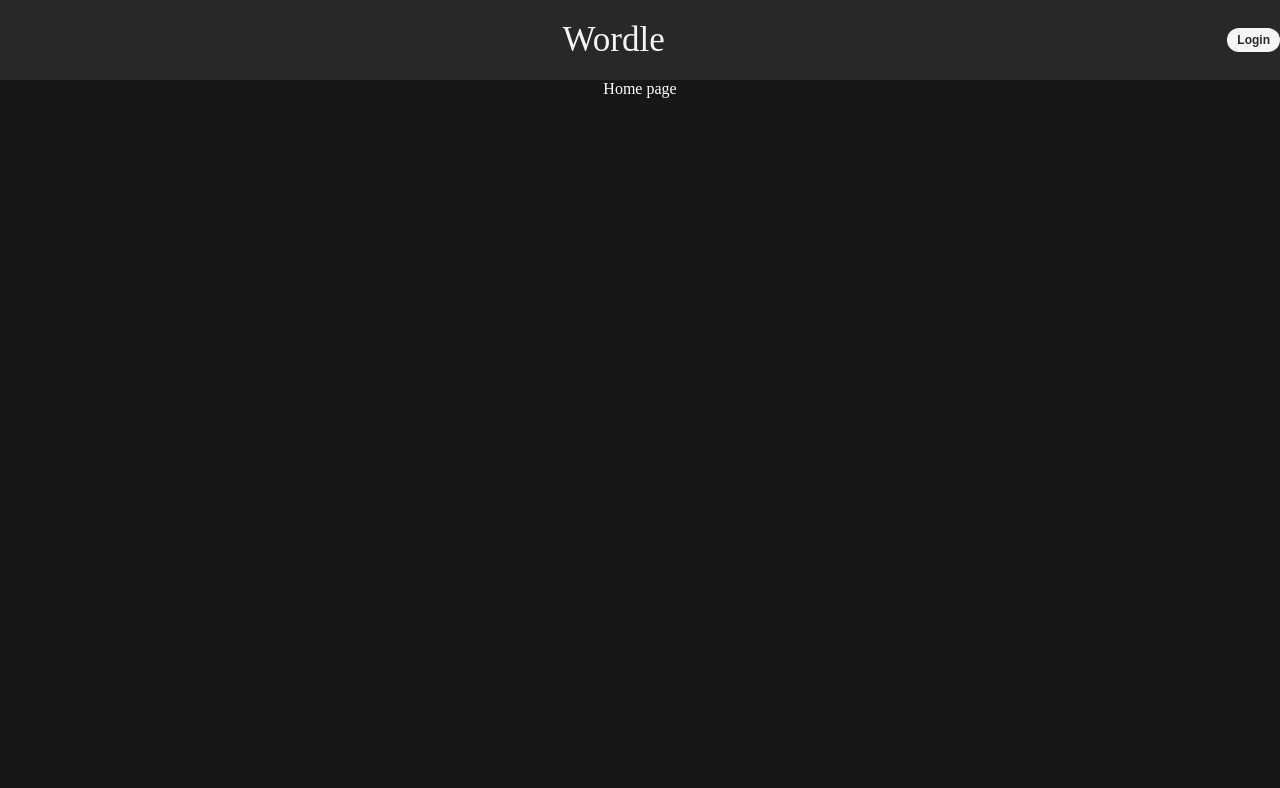
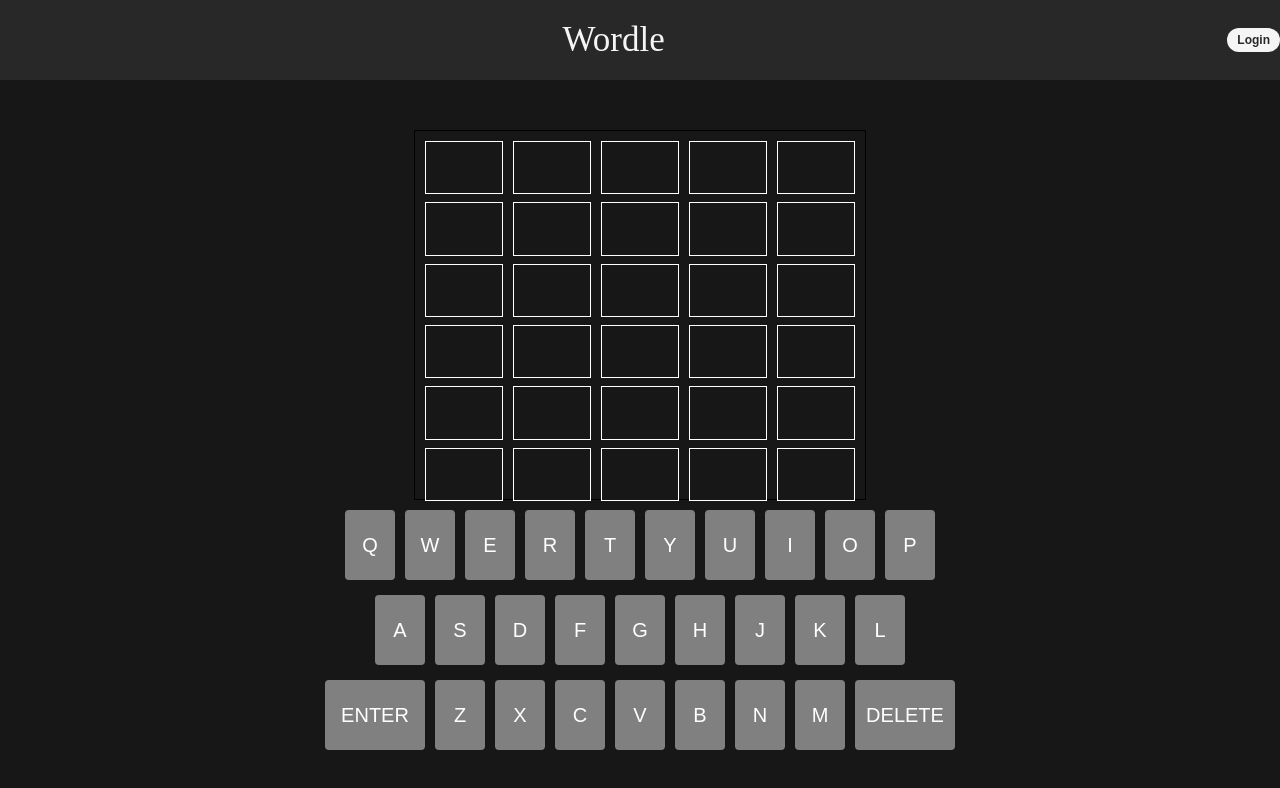
Before and after one commit to Devansh1741/Wordle, a React (Create React App) app: page / in a window 1280 px wide. Shown: the top 788 px of the page. Built offline with nearby package versions, Linux system fonts and the light colour scheme; no server answers.

Commit message:
Keyboard and Board
Added the UI for the board and added the keyboard functionality

```diff
--- a/src/App.css
+++ b/src/App.css
@@ -105,3 +105,81 @@ button {
   border-radius: 50%;
   margin-right: 20px;
 }
+
+.board {
+  width: 450px;
+  height: 550px;
+  border: 1px solid black;
+  display: flex;
+  flex-direction: column;
+}
+
+.row {
+  flex: 33%;
+  display: flex;
+  flex-direction: row;
+  margin: 5px;
+}
+
+.letter {
+  border: 1px solid white;
+  background-color: #171717;
+  flex: 33%;
+  height: 100%;
+  margin: 5px;
+  display: grid;
+  place-items: center;
+  font-size: 30px;
+  font-weight: bolder;
+  color: white;
+  font-family: Arial, Helvetica, sans-serif;
+}
+
+.line1 {
+  flex: 33%;
+  display: flex;
+  flex-direction: row;
+  display: flex;
+  justify-content: center;
+  margin: 5px;
+}
+.line2 {
+  flex: 33%;
+  display: flex;
+  flex-direction: row;
+  justify-content: center;
+  margin: 5px;
+}
+.line3 {
+  flex: 33%;
+  display: flex;
+  flex-direction: row;
+  justify-content: center;
+  margin: 5px;
+}
+
+.key {
+  width: 50px;
+  height: 70px;
+  margin: 5px;
+  border-radius: 4px;
+  display: grid;
+  place-items: center;
+  font-size: 20px;
+  background-color: grey;
+  color: white;
+  font-family: Arial, Helvetica, sans-serif;
+  cursor: pointer;
+}
+
+#big{
+  width: 100px;
+}
+.game {
+  width: 100vw;
+  height: calc(100vh - 170px);
+  display: flex;
+  align-items: center;
+  padding-top: 50px;
+  flex-direction: column;
+}
--- a/src/App.tsx
+++ b/src/App.tsx
@@ -14,7 +14,6 @@ function App() {
           <Route path='/' element={<Home />}/>
         </Routes>
       </Router>
-      {/* <Navbar /> */}
     </div>
   );
 }
--- /dev/null
+++ b/src/Words.tsx
@@ -0,0 +1,10 @@
+export type BoardDefaultType = Array<Array<string>>;
+
+export const boardDefault = [
+    ["", "", "", "", ""],
+    ["", "", "", "", ""],
+    ["", "", "", "", ""],
+    ["", "", "", "", ""],
+    ["", "", "", "", ""],
+    ["", "", "", "", ""],
+]
--- /dev/null
+++ b/src/components/Board.tsx
@@ -0,0 +1,50 @@
+import { Letter } from "./Letter";
+import '../App.css'
+export const Board = () => {
+
+
+    return <div className="board">
+        <div className="row">
+            <Letter letterPos={0} attemptVal={0} />
+            <Letter letterPos={1} attemptVal={0} />
+            <Letter letterPos={2} attemptVal={0} />
+            <Letter letterPos={3} attemptVal={0} />
+            <Letter letterPos={4} attemptVal={0} />
+        </div>
+        <div className="row">
+            <Letter letterPos={0} attemptVal={1} />
+            <Letter letterPos={1} attemptVal={1} />
+            <Letter letterPos={2} attemptVal={1} />
+            <Letter letterPos={3} attemptVal={1} />
+            <Letter letterPos={4} attemptVal={1} />
+        </div>
+        <div className="row">
+            <Letter letterPos={0} attemptVal={2} />
+            <Letter letterPos={1} attemptVal={2} />
+            <Letter letterPos={2} attemptVal={2} />
+            <Letter letterPos={3} attemptVal={2} />
+            <Letter letterPos={4} attemptVal={2} />
+        </div>
+        <div className="row">
+            <Letter letterPos={0} attemptVal={3} />
+            <Letter letterPos={1} attemptVal={3} />
+            <Letter letterPos={2} attemptVal={3} />
+            <Letter letterPos={3} attemptVal={3} />
+            <Letter letterPos={4} attemptVal={3} />
+        </div>
+        <div className="row">
+            <Letter letterPos={0} attemptVal={4} />
+            <Letter letterPos={1} attemptVal={4} />
+            <Letter letterPos={2} attemptVal={4} />
+            <Letter letterPos={3} attemptVal={4} />
+            <Letter letterPos={4} attemptVal={4} />
+        </div>
+        <div className="row">
+            <Letter letterPos={0} attemptVal={5} />
+            <Letter letterPos={1} attemptVal={5} />
+            <Letter letterPos={2} attemptVal={5} />
+            <Letter letterPos={3} attemptVal={5} />
+            <Letter letterPos={4} attemptVal={5} />
+        </div>
+    </div>
+}
--- /dev/null
+++ b/src/components/Key.tsx
@@ -0,0 +1,20 @@
+import { useContext } from "react";
+import { AppContext } from "../pages/Home";
+
+export const Key = ({keyVal, bigKey} : {keyVal: string, bigKey:boolean}) => {
+    const {onSelectKey, onEnter, onDelete} = useContext(AppContext);
+
+    const selectKey = () => {
+        if(keyVal === "ENTER"){
+            onEnter();
+        }
+        else if(keyVal === "DELETE"){
+            onDelete();
+        }
+        else{
+            onSelectKey(keyVal);
+        }
+    }
+
+    return <div className="key" id={bigKey ? "big":""} onClick={selectKey}>{keyVal}</div>
+}
--- /dev/null
+++ b/src/components/Keyboard.tsx
@@ -0,0 +1,44 @@
+import { useCallback, useContext, useEffect } from "react";
+import { Key } from "./Key";
+import { AppContext } from "../pages/Home";
+
+export const Keyboard = () => {
+    const {onSelectKey, onEnter, onDelete} = useContext(AppContext);
+
+    const keys1 = ["Q", "W", "E", "R", "T", "Y", "U", "I", "O", "P"];
+    const keys2 = ["A", "S", "D", "F", "G", "H", "J", "K", "L"];
+    const keys3 = ["Z", "X", "C", "V", "B", "N", "M"];
+
+    const handleKeyboard = useCallback((event: KeyboardEvent) => {
+        if(event.key.toLowerCase() === "enter"){
+            onEnter();
+        }
+        else if (event.key.toLowerCase() === "backspace"){
+            onDelete();
+        }
+        else{
+            const allKeys = [...keys1, ...keys2, ...keys3];
+            allKeys.forEach((key) => {
+                if(event.key.toLowerCase() === key.toLowerCase()) onSelectKey(key);
+            })
+        }
+    }, [[onSelectKey, onEnter, onDelete, keys1, keys2, keys3]])
+
+    useEffect(() => {
+        document.addEventListener("keydown", handleKeyboard);
+
+        return () => {
+            document.removeEventListener("keydown", handleKeyboard);
+        }
+    }, [handleKeyboard])
+
+    return <div>
+        <div className="line1">{keys1.map((key) => {return <Key keyVal = {key} bigKey = {false} />})}</div>
+        <div className="line2">{keys2.map((key) => {return <Key keyVal = {key} bigKey = {false}/>})}</div>
+        <div className="line3">
+            <Key keyVal = {"ENTER"} bigKey = {true}/>
+            {keys3.map((key) => {return <Key keyVal = {key} bigKey = {false}/>})}
+            <Key keyVal = {"DELETE"} bigKey = {true}/>
+        </div>
+    </div>
+}
--- /dev/null
+++ b/src/components/Letter.tsx
@@ -0,0 +1,14 @@
+import { useContext } from 'react'
+import { AppContext } from '../pages/Home'
+
+
+interface Props {
+    letterPos: number,
+    attemptVal: number
+}
+
+export const Letter = ({letterPos, attemptVal}: Props) => {
+    const {board} = useContext(AppContext);
+    const letter = board[attemptVal][letterPos];
+    return <div className="letter"> {letter} </div>
+}
--- a/src/pages/Home.tsx
+++ b/src/pages/Home.tsx
@@ -1,7 +1,65 @@
+import { useState, createContext, SetStateAction, Dispatch } from "react";
+import { Board } from "../components/Board"
+import { Keyboard } from "../components/Keyboard"
+import { BoardDefaultType, boardDefault } from "../Words";
+
+interface BoardContextType {
+    board: BoardDefaultType;
+    setBoard: Dispatch<SetStateAction<BoardDefaultType>>;
+    currAttempt: AttemptType,
+    setCurrAttempt: Dispatch<SetStateAction<AttemptType>>;
+    onSelectKey: (keyVal: string) => void;
+    onDelete: () => void;
+    onEnter: () => void;
+}
+
+interface AttemptType {
+    attempt: number,
+    letterPos: number,
+}
+
+export const AppContext = createContext<BoardContextType>({
+    board: boardDefault,
+    setBoard: () => {},
+    currAttempt: { attempt: 0, letterPos: 0 },
+    setCurrAttempt: () => {},
+    onSelectKey: () => {},
+    onDelete: () => {},
+    onEnter: () => {}
+    });
+
 export const Home = () => {
+    const [board, setBoard] = useState<BoardDefaultType>(boardDefault);
+    const [currAttempt, setCurrAttempt] = useState<AttemptType>({attempt: 0, letterPos: 0});
+
+    const onSelectKey = (keyVal: string) => {
+        if(currAttempt.letterPos > 4) return;
+        const newBoard = [...board];
+        newBoard[currAttempt.attempt][currAttempt.letterPos] = keyVal;
+        setBoard(newBoard);
+        setCurrAttempt({...currAttempt, letterPos: currAttempt.letterPos+1})
+    }
+
+    const onDelete = () => {
+        if(currAttempt.letterPos === 0) return;
+        const newBoard = [...board];
+        newBoard[currAttempt.attempt][currAttempt.letterPos-1] = "";
+        setBoard(newBoard);
+        setCurrAttempt({...currAttempt, letterPos: currAttempt.letterPos-1})
+    }
+    const onEnter = () => {
+        if(currAttempt.letterPos !== 5) return;
+        setCurrAttempt({attempt: currAttempt.attempt+1, letterPos: 0})
+    }
+
     return (
         <div>
-            Home page
+            <AppContext.Provider value={{board, setBoard, currAttempt, setCurrAttempt, onSelectKey: onSelectKey, onDelete, onEnter}}>
+            <div className="game">
+                <Board />
+                <Keyboard />
+            </div>
+            </AppContext.Provider>
         </div>
     )
 }
```
